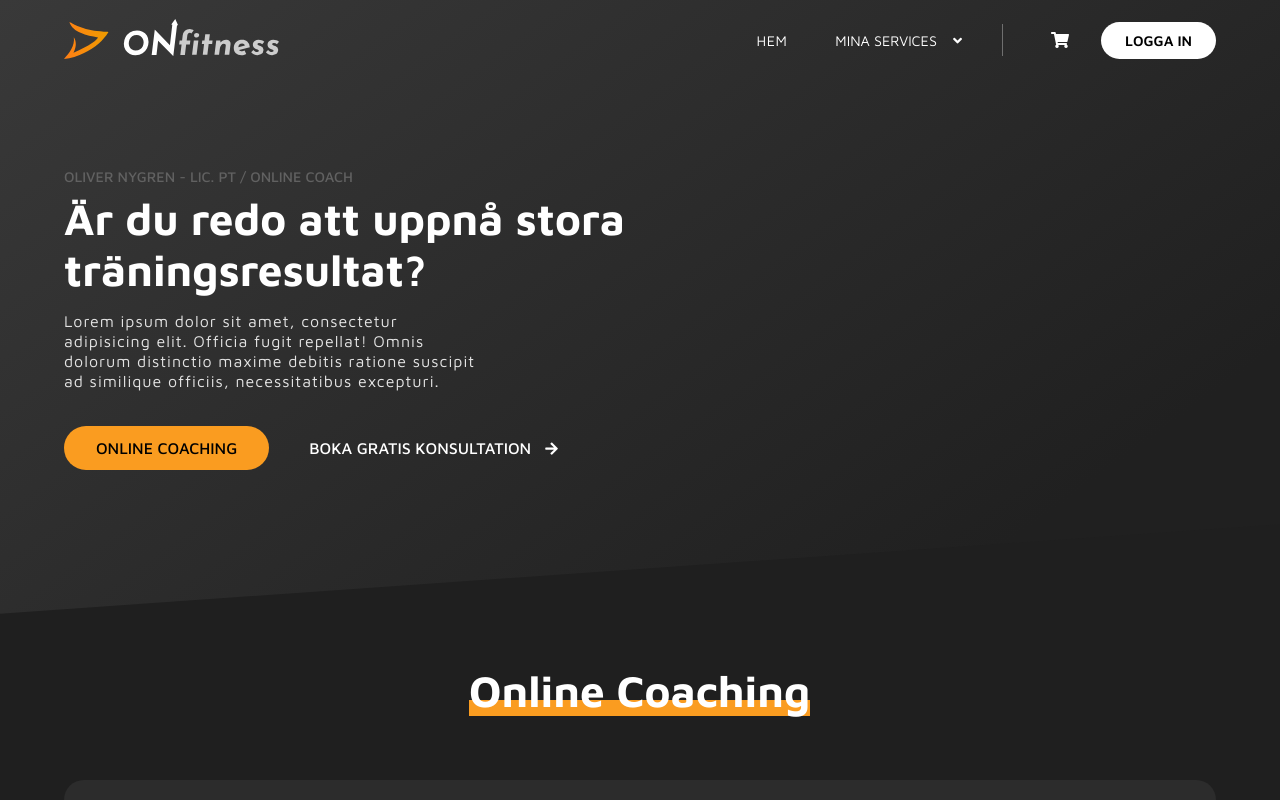
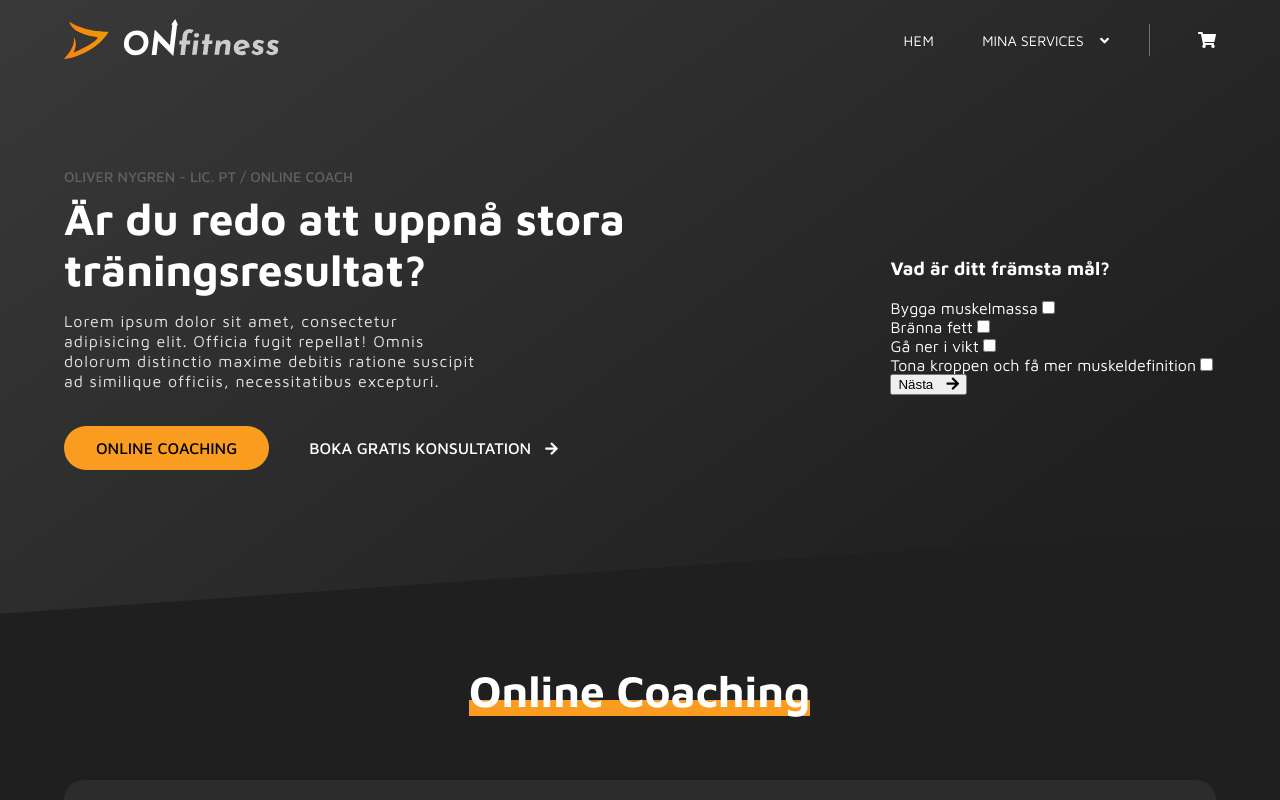
Before and after one commit to olivernygren/online-coaching-site, a React (Create React App) app: page / in a window 1280 px wide. Shown: the top 800 px of the page. Built offline with nearby package versions, Linux system fonts and the light colour scheme.

Commit message:
started building multi-page form and removed login

```diff
--- a/src/components/Header.jsx
+++ b/src/components/Header.jsx
@@ -25,17 +25,16 @@ function Header() {
           <div className="services-dropdown">
             <button className="dropdown-btn">Mina Services <i className="fas fa-angle-down"></i> </button>
             <div className="dropdown-links">
+              <Link className="link dropdown-item" to='/online-coaching'>Online Coaching</Link>
+              <Link className="link dropdown-item" to="/personal-programs">Personliga Upplägg</Link>
+              <Link className="link dropdown-item" to='/e-books-and-programs'>E-böcker och färdiga program</Link>
               <Link className="link dropdown-item" to='/consultation'>Boka gratis konsultation</Link>
-              <Link className="link dropdown-item" to='/e-books-and-programs'>E-böcker och färdiga program</Link>
-              <Link className="link dropdown-item" to='/online-coaching'>Online Coaching</Link>
             </div>
           </div>
           <div className="header-divider"></div>
         </ul>
         <div className="header-icons">
           <i className="fas fa-shopping-cart"></i>
-          <Link to='/login' className="log-in-btn">Logga in</Link>
-          {/* <i className="fas fa-user"></i> */}
         </div>
       </nav>
     </header>
--- a/src/components/Hero.jsx
+++ b/src/components/Hero.jsx
@@ -4,6 +4,7 @@ import '../css/hero.css'
 import { Link } from 'react-router-dom'
 
 function Hero() {
+
   return (
     <div className="hero">
       <div className="content">
@@ -16,7 +17,49 @@ function Hero() {
             <Link to="/consultation" className="secondary">Boka Gratis Konsultation <i className="fas fa-arrow-right"></i> </Link>
           </div>
         </div>
-        <div className="illustration"></div>
+        <form className="hero-form">
+          <div className="form-page-1">
+            <h3>Vad är ditt främsta mål?</h3>
+            <div className="build-muscle-div">
+              <label htmlFor="build-muscle">Bygga muskelmassa</label>
+              <input type="checkbox" name="build-muscle" required />
+            </div>
+            <div className="burn-fat-div">
+              <label htmlFor="burn-fat">Bränna fett</label>
+              <input type="checkbox" name="burn-fat" required />
+            </div>
+            <div className="lose-weight-div">
+              <label htmlFor="lose-weight">Gå ner i vikt</label>
+              <input type="checkbox" name="lose-weight" required />
+            </div>
+            <div className="tone-div">
+              <label htmlFor="tone">Tona kroppen och få mer muskeldefinition</label>
+              <input type="checkbox" name="tone" required />
+            </div>
+            <button className="form-next-btn" type="button">Nästa <i className="fas fa-arrow-right"></i> </button>
+          </div>
+          <div className="form-page-2 hide">
+            <h3>Hur gammal är du?</h3>
+            <div className="first-option">
+              <label htmlFor="young">15-18 år</label>
+              <input type="checkbox" name="young" required />
+            </div>
+            <div className="second-option">
+              <label htmlFor="semi-young">19-25 år</label>
+              <input type="checkbox" name="semi-young" required />
+            </div>
+            <div className="third-option">
+              <label htmlFor="semi-old">25-40 år</label>
+              <input type="checkbox" name="semi-old" required />
+            </div>
+            <div className="fourth-option">
+              <label htmlFor="old">40+</label>
+              <input type="checkbox" name="old" required />
+            </div>
+            <button className="form-next-btn" type="button"> <i className="fas fa-arrow-left"></i> Tillbaka</button>
+            <button className="form-next-btn" type="button">Nästa <i className="fas fa-arrow-right"></i> </button>
+          </div>
+        </form>
       </div>
     </div>
   )
--- a/src/components/Layout.jsx
+++ b/src/components/Layout.jsx
@@ -2,13 +2,14 @@ import React from 'react'
 import Header from './Header'
 import { BrowserRouter as Router, Route, Switch } from 'react-router-dom'
 import '../css/main.css'
-import Login from './Login'
+// import Login from './Login'
+// import Register from './Register'
 import Home from './Home'
 import Footer from './Footer'
 import EBooksAndPrograms from './EBooksAndPrograms'
 import OnlineCoaching from './OnlineCoaching'
 import Consultation from './Consultation'
-import Register from './Register'
+import PersonalPrograms from './PersonalPrograms'
 
 function Layout() {
   return (
@@ -17,10 +18,11 @@ function Layout() {
         <Header/>
           <Switch>
             <Route exact path='/' component={Home} />
-            <Route path='/login' component={Login} />
-            <Route path='/register' component={Register} />
+            {/* <Route path='/login' component={Login} />
+            <Route path='/register' component={Register} /> */}
             <Route path='/e-books-and-programs' component={EBooksAndPrograms} />
             <Route path='/online-coaching' component={OnlineCoaching} />
+            <Route path='/personal-programs' component={PersonalPrograms} />
             <Route path='/consultation' component={Consultation} />
           </Switch>
         <Footer/>
--- /dev/null
+++ b/src/components/PersonalPrograms.jsx
@@ -0,0 +1,11 @@
+import React from 'react'
+
+function PersonalPrograms() {
+  return (
+    <div>
+      <h2>hej</h2>
+    </div>
+  )
+}
+
+export default PersonalPrograms
--- a/src/css/hero.css
+++ b/src/css/hero.css
@@ -7,6 +7,14 @@
   max-width: 1600px;
   padding: 10rem 4rem 12rem 4rem;
   margin: 0 auto;
+  display: flex;
+  justify-content: space-between;
+  align-items: center;
+}
+
+.hero-form {
+  display: flex;
+  flex-direction: column;
 }
 
 .hero .text {
@@ -77,3 +85,7 @@
   margin-left: .6rem;
   font-size: .9rem;
 }
+
+.hide {
+  display: none;
+}
```
